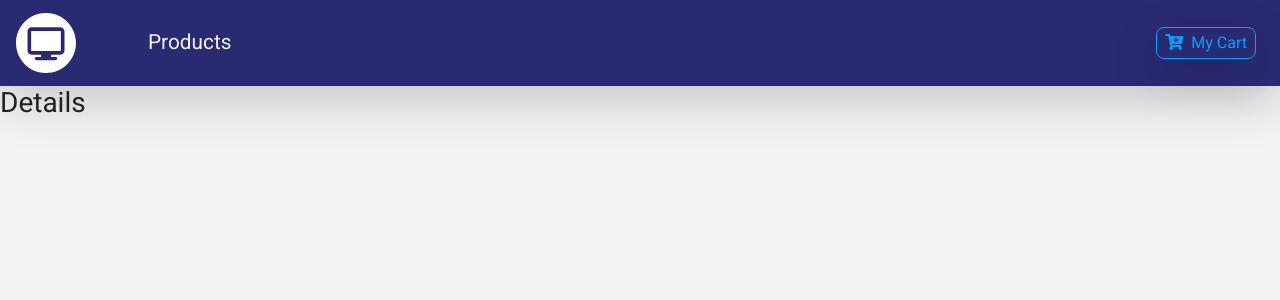
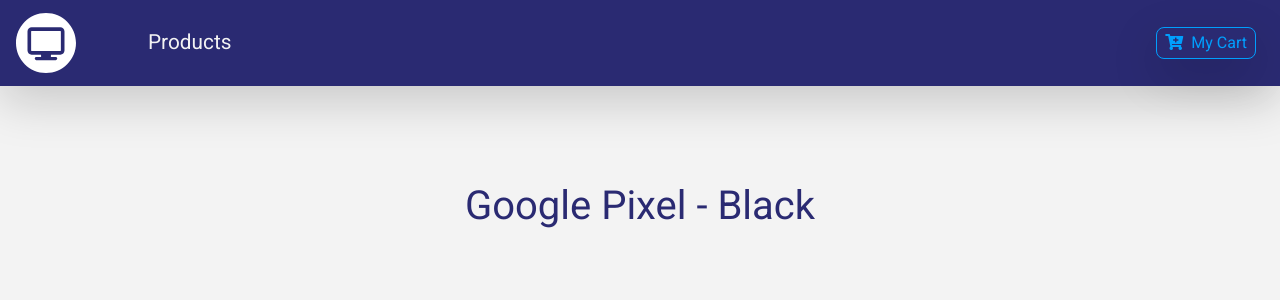
Before and after one commit to stecor/react-ecommerce_mobile, a React (Create React App) app: page /details in a window 1280 px wide. Shown: the top 300 px of the page. Built offline with nearby package versions, Linux system fonts and the light colour scheme.

Commit message:
product detail

```diff
--- a/src/components/Details.js
+++ b/src/components/Details.js
@@ -1,12 +1,28 @@
 import React, { Component } from 'react';
+import {ProductConsumer} from '../context';
+import { Link } from 'react-router-dom';
+import { ButtonContainer } from './Button';
 
 class Details extends Component {
 
   render() {
     return (
-      <div>
-        <h3>Details</h3>
-      </div>
+      <ProductConsumer>
+        {(value)=>{
+        const {id,company,img, info, price, title, inCart} = value.detailProduct;
+        return (
+          <div className="container py-5">
+              {/* title */}
+              <div className="row">
+                <div className="col-10 mx-auto text-center text-slanted text-blue my-5">
+                  <h1>{title}</h1>
+                </div>
+              </div>
+              {/* end title */}
+          </div>
+        )
+        }}
+      </ProductConsumer>
     );
   }
 
```
